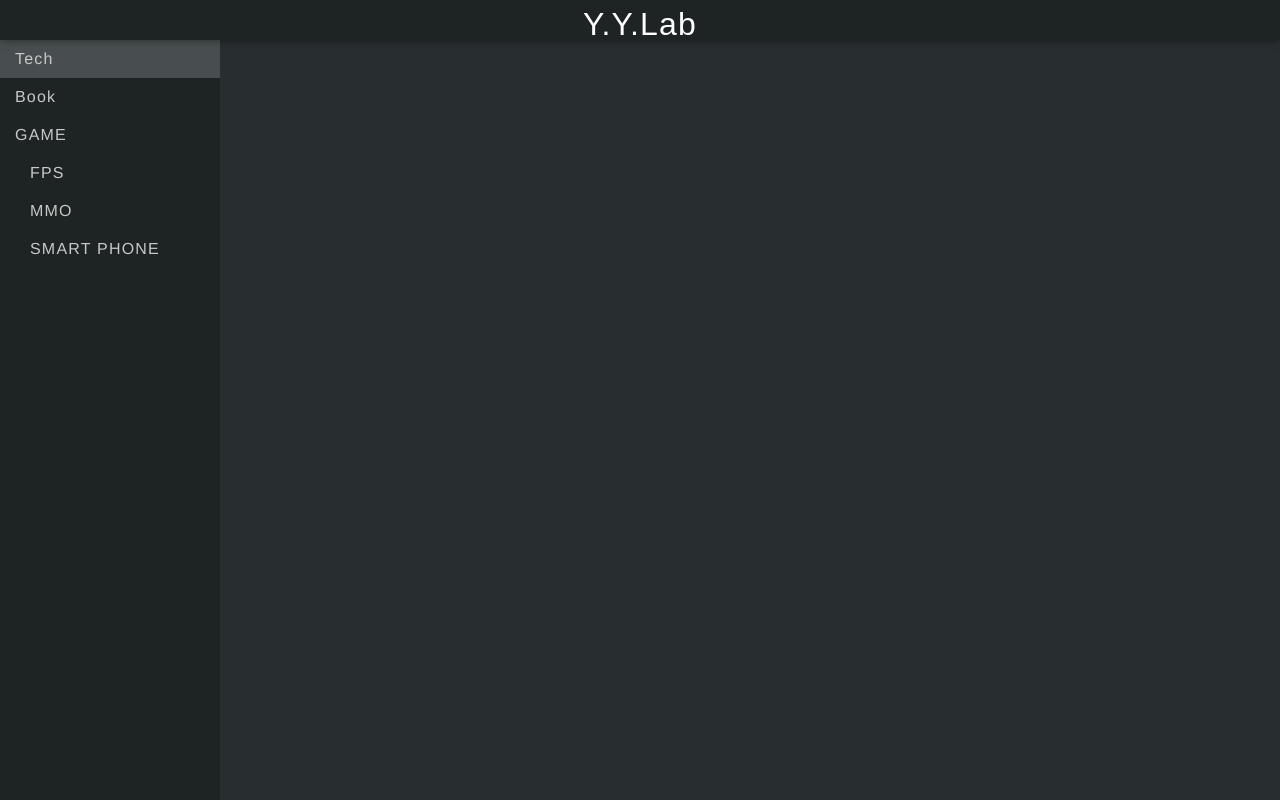
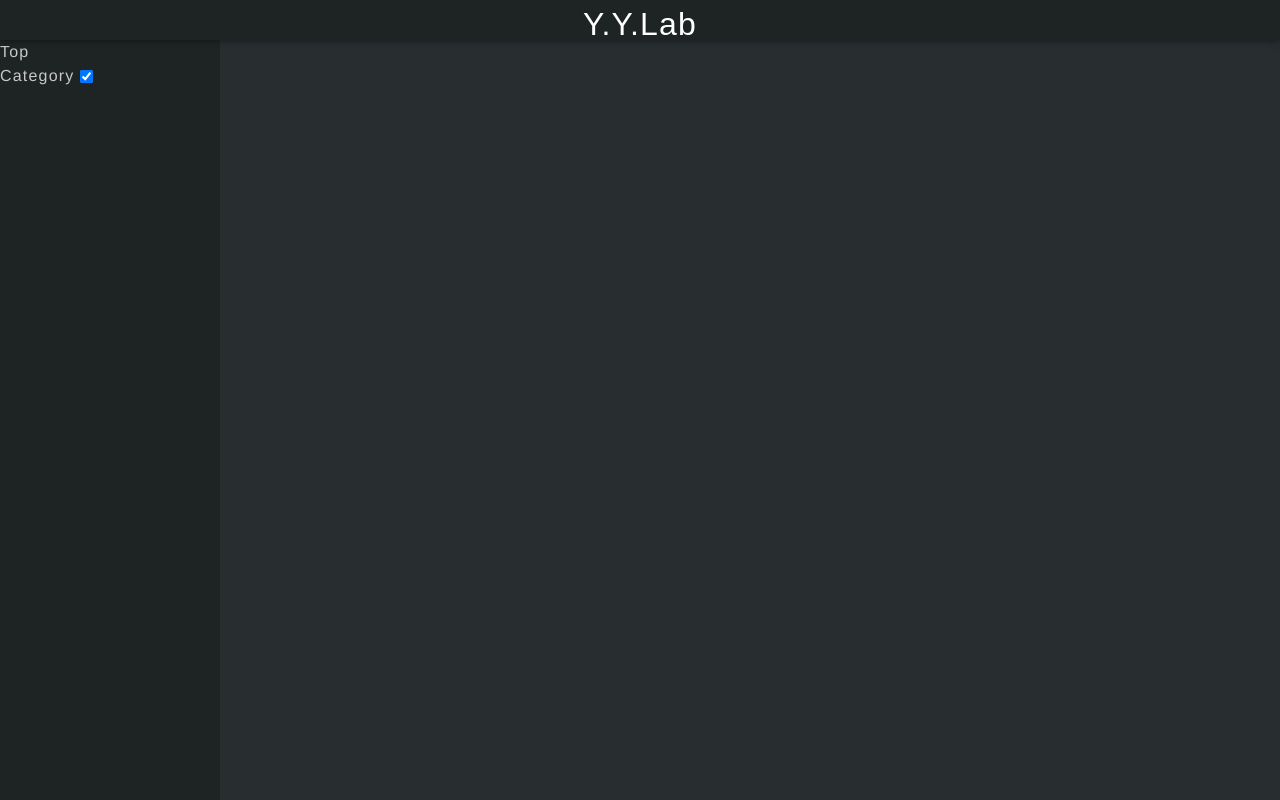
Before and after one commit to yoshi-yukky/django-blog, a Django app: page / in a window 1280 px wide. Run offline with Django 3.2, Linux system fonts and the light colour scheme; data that the repository does not hold is empty; style sheets or scripts are compiled from the project's sources; some web fonts are replaced.

Commit message:
カテゴリー表示機能を作成

```diff
--- a/django/project/blog/urls.py
+++ b/django/project/blog/urls.py
@@ -3,6 +3,7 @@ from django.urls import path
 from . import views
 
 urlpatterns = [
-    path('', views.index, name='blog-index'),
-    path('<int:post_id>/', views.detail, name='blog-detail'),
+    path('', views.BlogList.as_view(), name='blog-index'),
+    path('<int:pk>/', views.BlogDetail.as_view(), name='blog-detail'),
+    path('category/<int:pk>/', views.BlogCategory.as_view(), name='blog-category'),
 ]
--- a/django/project/blog/views.py
+++ b/django/project/blog/views.py
@@ -1,15 +1,35 @@
 from django.shortcuts import render, get_object_or_404
 from django.http import HttpResponse
+from django.views import generic
 
-from .models import Post
+from .models import Post, Category
 
-def index(request):
-    posts = Post.objects.order_by()
-    context = {'posts': posts}
-    return render(request, 'blog/index.html', context)
 
-def detail(request, post_id):
-    post = get_object_or_404(Post, pk=post_id)
-    context = {'post': post}
+class BlogMixin(generic.base.ContextMixin):
 
-    return render(request, 'blog/detail.html', context)
+    def get_context_data(self, **kwargs):
+        context = super().get_context_data(**kwargs)
+        context['category'] = Category.objects.all()
+        return context
+
+class BlogList(BlogMixin, generic.ListView):
+    template_name = "blog/list.html"
+    model = Post
+    ordering = ['-created_at']
+    paginate_by = 5
+
+class BlogDetail(BlogMixin, generic.DetailView):
+    template_name = "blog/detail.html"
+    model = Post
+
+class BlogCategory(BlogMixin, generic.DetailView):
+    template_name = "blog/list.html"
+    model = Post
+    ordering = ['-created_at']
+    paginate_by = 5
+
+    def get_context_data(self, **kwargs):
+        context = super().get_context_data(**kwargs)
+        data_list = Post.objects.filter(category=self.kwargs['pk'])
+        context['object_list'] = data_list
+        return context
--- a/django/project/template/base.html
+++ b/django/project/template/base.html
@@ -16,21 +16,7 @@
             </div>
         </header>
         <div class="container">
-            <nav class="menu">
-                <ul class="category">
-                    <li class="open"><a href="/">Tech</a></li>
-                    <li><a href="/">Book</a></li>
-                    <li>
-                        <label>GAME</label>
-                        <ul>
-                            <li><a href="/">FPS</a></li>
-                            <li><a href="/">MMO</a></li>
-                            <li><a href="/">SMART PHONE</a></li>
-                        <ul>
-                    </li>
-
-                </ul>
-    　　    </nav>
+            {% include "component/menu.html" %}
             <div class="content">
                 {% block content %}{% endblock %}
             </div>
--- a/django/project/template/blog/index.html
+++ b/django/project/template/blog/list.html
@@ -3,13 +3,13 @@
 
 {% block content %}
     <div class="card">
-        {% for post in posts %}
+        {% for post in object_list %}
             <div class="card-item">
                 <a href="{% url 'blog-detail' post.id %}">
                     <h5 class="post-title">{{ post.title }}</h5>
                 </a>
                 <p class="post-category">{{ post.category.name }}</p>
-                <div class="post-date">{{ post.created_at | date:"Y/m/d" }}</div>
+                <div class="post-date">{{ post.created_at | date:"Y/m/d H:i" }}</div>
                 <p class="post-excerpt">{{ post.excerpt }}</p>
             </div>
         {% endfor %}
--- /dev/null
+++ b/django/project/template/component/menu.html
@@ -0,0 +1,14 @@
+<nav class="menu">
+    <ul>
+        <li><a href="/">Top</a></li>
+        <li>
+            <label for="category">Category</label>
+            <input type="checkbox" id="category" checked/>
+            <ul class="inner">
+                {% for item in category %}
+                    <li><a href="{% url 'blog-category' item.id %}">{{ item.name }}</a></li>
+                {% endfor %}
+            </ul>
+        </li>
+    </ul>
+</nav>
```
